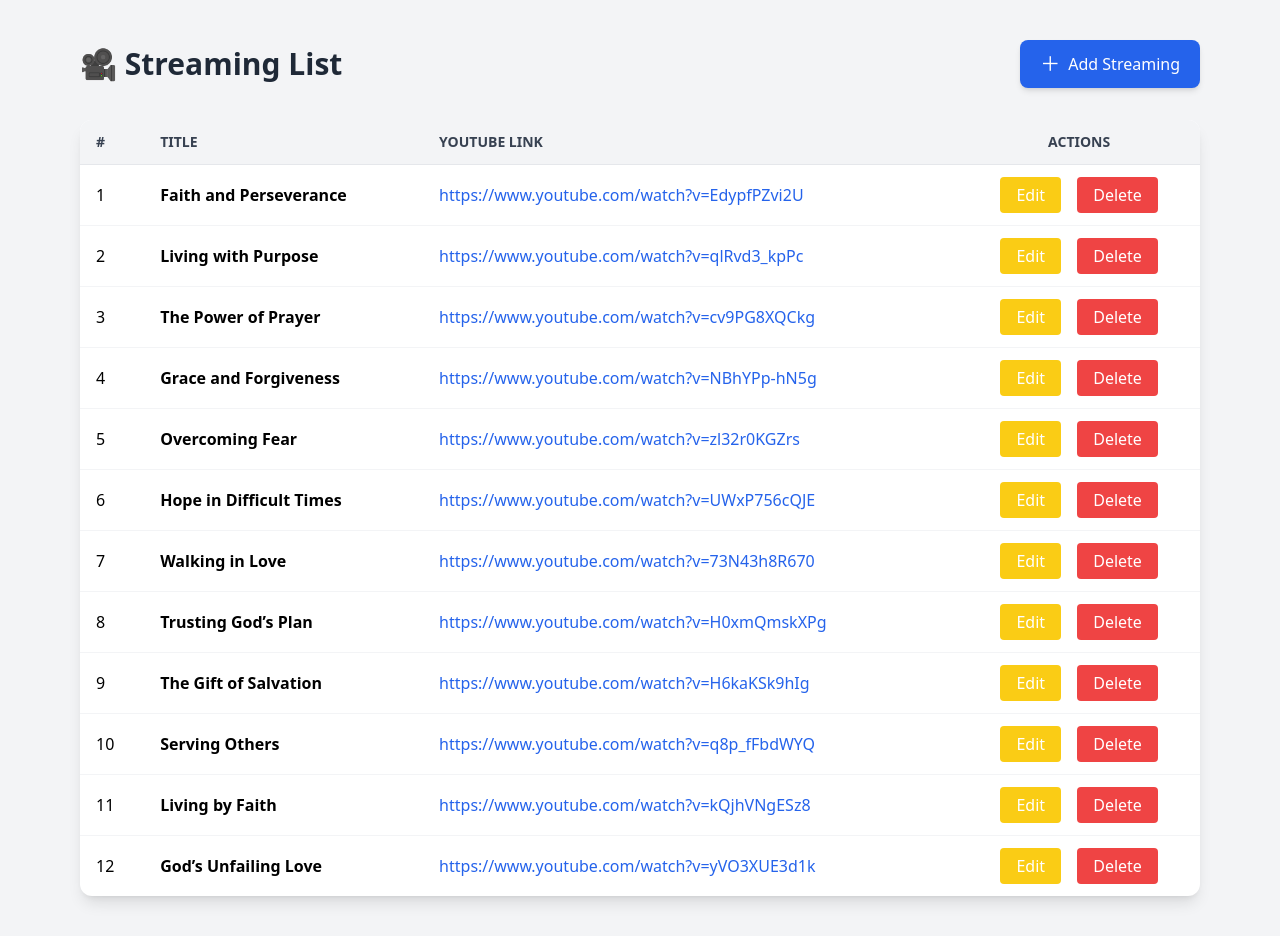
After one commit to milkyol0gy/krispen-site, a Laravel app: page /admin/sermons in a window 1280 px wide. The commit adds this page. Run offline with Laravel 12, Linux system fonts and the light colour scheme; data comes from the database, SQL or seed files in the repository; some libraries are stand-ins or nearby versions.

Commit message:
feat(stream): add admin stream views; update SermonController, SermonRecord; update routes and stream-list

```diff
--- a/app/Http/Controllers/SermonController.php
+++ b/app/Http/Controllers/SermonController.php
@@ -4,6 +4,7 @@ namespace App\Http\Controllers;
 
 use Illuminate\Http\Request;
 use Illuminate\Support\Facades\DB;
+use App\Models\SermonRecord;
 
 class SermonController extends Controller
 {
@@ -27,4 +28,91 @@ class SermonController extends Controller
 
         return view('main.stream.stream-list', compact('featured', 'others'));
     }
+
+
+    public function adminIndex()
+    {
+    $sermons = \DB::table('sermon_records')
+        ->orderBy('created_at','desc')
+        ->get()
+        ->map(function($s){
+            parse_str(parse_url($s->youtube_link, PHP_URL_QUERY) ?? '', $q);
+            $s->youtube_id = $q['v'] ?? null;
+            $s->date = \Carbon\Carbon::parse($s->created_at)->format('d M Y');
+            return $s;
+        });
+
+    return view('admin.stream.stream-list', [
+        'sermons' => $sermons,
+        'sermonsJson' => $sermons->toJson()
+    ]);
+    }
+
+    public function create()
+    {
+        return view('admin.streamings.create');
+    }
+
+    public function store(Request $request)
+    {
+        // Validate input
+        $request->validate([
+            'title'         => 'required|string|max:255',
+            'youtube_link'  => 'required|url'
+        ]);
+
+        // Create new streaming record
+        SermonRecord::create([
+            'title'        => $request->title,
+            'youtube_link' => $request->youtube_link
+        ]);
+
+        return redirect()
+            ->route('admin.sermons.index')
+            ->with('success', 'Streaming has been added successfully.');
+    }
+
+        /**
+         * Show edit form (optional if you use modal)
+         */
+    public function edit($id)
+    {
+        $streaming = SermonRecord::findOrFail($id);
+
+        return view('admin.sermons.edit', compact('streaming'));
+    }
+
+        /**
+         * Update existing stream
+         */
+    public function update(Request $request, $id)
+    {
+        // Validate input
+        $request->validate([
+            'title'         => 'required|string|max:255',
+            'youtube_link'  => 'required|url'
+        ]);
+
+        $streaming = SermonRecord::findOrFail($id);
+        $streaming->update([
+            'title'        => $request->title,
+            'youtube_link' => $request->youtube_link
+        ]);
+        return redirect()
+            ->route('admin.sermons.index')
+            ->with('success', 'Streaming has been updated successfully.');
+    }
+
+        /**
+         * Delete a stream
+         */
+    public function destroy($id)
+    {
+        $streaming = SermonRecord::findOrFail($id);
+        $streaming->delete();
+
+        return redirect()
+            ->route('admin.sermons.index')
+            ->with('success', 'Streaming has been deleted successfully.');
+    }
 }
--- a/app/Models/SermonRecord.php
+++ b/app/Models/SermonRecord.php
@@ -6,5 +6,9 @@ use Illuminate\Database\Eloquent\Model;
 
 class SermonRecord extends Model
 {
-    //
+    protected $table = 'sermon_records';
+    protected $fillable = [
+        'title',
+        'youtube_link',
+    ];
 }
--- /dev/null
+++ b/resources/views/admin/stream/stream-list.blade.php
@@ -0,0 +1,277 @@
+<!DOCTYPE html>
+<html lang="en">
+<head>
+  <meta charset="UTF-8">
+  <meta name="viewport" content="width=device-width, initial-scale=1.0">
+  <title>Streaming Management</title>
+  <script src="https://cdn.tailwindcss.com"></script>
+  <script defer src="https://cdn.jsdelivr.net/npm/alpinejs@3.x.x/dist/cdn.min.js"></script>
+</head>
+<body class="bg-gray-100" x-data='streamingCrud(@json($sermons))'>
+
+
+
+<div class="max-w-6xl mx-auto px-4 py-10">
+
+    <!-- Page Heading -->
+    <div class="flex items-center justify-between mb-8">
+        <h1 class="text-3xl font-bold text-gray-800">🎥 Streaming List</h1>
+
+        <button @click="openAddModal()"
+           class="inline-flex items-center gap-2 px-5 py-2.5 bg-blue-600 text-white font-medium rounded-lg shadow-md hover:bg-blue-700 focus:outline-none focus:ring-2 focus:ring-blue-400 transition">
+            <span class="text-xl">＋</span>
+            Add Streaming
+        </button>
+    </div>
+
+    <!-- Table -->
+    <div class="bg-white rounded-xl shadow-lg overflow-hidden">
+        <table class="min-w-full border-collapse">
+            <thead>
+                <tr class="bg-gray-100 text-left text-gray-700 uppercase text-sm">
+                    <th class="py-3 px-4 border-b">#</th>
+                    <th class="py-3 px-4 border-b">Title</th>
+                    <th class="py-3 px-4 border-b">YouTube Link</th>
+                    <th class="py-3 px-4 border-b text-center">Actions</th>
+                </tr>
+            </thead>
+            <tbody class="divide-y divide-gray-100">
+                @forelse ($sermons as $index => $stream)
+                    <tr class="hover:bg-gray-50 transition">
+                        <td class="py-3 px-4">{{ $index + 1 }}</td>
+                        <td class="py-3 px-4 font-semibold">{{ $stream->title }}</td>
+                        <td class="py-3 px-4">
+                            <a href="{{ $stream->youtube_link }}" target="_blank" class="text-blue-600 hover:underline break-words">
+                                {{ $stream->youtube_link }}
+                            </a>
+                        </td>
+                        <td class="py-3 px-4 text-center space-x-3">
+                            <button @click="openEditModal({{ $stream->id }}, '{{ addslashes($stream->title) }}', '{{ addslashes($stream->youtube_link) }}')"
+                                class="px-4 py-1.5 bg-yellow-400 text-white rounded hover:bg-yellow-500 transition">
+                                Edit
+                            </button>
+                            <form id="deleteForm-{{ $stream->id }}"
+                                action="{{ route('admin.sermons.destroy', $stream->id) }}"
+                                method="POST" class="inline-block">
+                                @csrf
+                                @method('DELETE')
+
+                                <button type="button"
+                                        @click="
+                                            formData = { title: '{{ $stream->title }}', youtube_link: '{{ $stream->youtube_link }}' };
+                                            showPreview('delete', {{ $stream->id }})
+                                        "
+                                        class="px-4 py-1.5 bg-red-500 text-white rounded hover:bg-red-600 transition">
+                                    Delete
+                                </button>
+                            </form>
+                        </td>
+                    </tr>
+                @empty
+                    <tr>
+                        <td colspan="4" class="py-6 text-center text-gray-500">
+                            No streaming entries found.
+                        </td>
+                    </tr>
+                @endforelse
+            </tbody>
+        </table>
+    </div>
+</div>
+
+<!-- Modal -->
+<div x-show="isOpen"
+     class="fixed inset-0 bg-black/50 flex items-center justify-center z-50"
+     x-transition
+     @keydown.escape.window="closeModal()">
+    <div class="bg-white w-full max-w-md rounded-xl shadow-xl p-6 relative"
+         @click.outside="closeModal()">
+
+        <!-- Modal Title -->
+        <h2 class="text-2xl font-bold text-gray-800 mb-4" x-text="modalTitle"></h2>
+
+        <!-- Form -->
+        <form :action="formAction" method="POST" class="space-y-5" id="crudForm">
+            @csrf
+            <template x-if="isEdit">
+                <input type="hidden" name="_method" value="PUT">
+            </template>
+
+            <!-- Title -->
+            <div>
+                <label for="title" class="block text-sm font-medium text-gray-700 mb-1">Title</label>
+                <input type="text" id="title" name="title" x-model="formData.title"
+                       class="w-full border border-gray-300 rounded-lg px-4 py-2 focus:ring-2 focus:ring-blue-400 focus:outline-none" required>
+            </div>
+
+            <!-- YouTube Link -->
+            <div>
+                <label for="youtube_link" class="block text-sm font-medium text-gray-700 mb-1">YouTube URL</label>
+                <input type="url" id="youtube_link" name="youtube_link" x-model="formData.youtube_link"
+                       class="w-full border border-gray-300 rounded-lg px-4 py-2 focus:ring-2 focus:ring-blue-400 focus:outline-none" required>
+            </div>
+
+            <!-- Buttons -->
+            <div class="flex justify-end gap-4">
+                <button type="button" @click="closeModal()"
+                        class="px-4 py-2 bg-gray-300 text-gray-700 rounded-lg hover:bg-gray-400 transition">
+                    Cancel
+                </button>
+                <button type="button"
+                        @click="showPreview(isEdit ? 'edit' : 'add')"
+                        class="px-4 py-2 bg-blue-600 text-white rounded-lg hover:bg-blue-700 transition">
+                    <span x-text="isEdit ? 'Preview & Update' : 'Preview & Save'"></span>
+                </button>
+            </div>
+        </form>
+    </div>
+</div>
+
+<!-- Preview Modal -->
+<div x-show="isPreviewOpen" class="fixed inset-0 bg-black/50 flex items-center justify-center z-50" x-transition>
+  <div class="bg-white w-full max-w-6xl rounded-xl shadow-xl overflow-y-auto max-h-[90vh]">
+
+    <div class="flex justify-between items-center px-6 py-4 border-b">
+      <h2 class="text-xl font-bold">Preview Public Page</h2>
+      <button @click="isPreviewOpen=false" class="text-gray-500 hover:text-gray-700">&times;</button>
+    </div>
+
+    <div class="bg-gray-100 font-poppins">
+
+      <!-- Hero -->
+      <section class="relative mx-4 mt-4 py-6 px-6 bg-black rounded-3xl shadow-lg">
+        <img src="{{ asset('assets/streaming_background.png') }}"
+             class="absolute inset-0 w-full h-full object-cover opacity-70 rounded-3xl">
+        <div class="relative max-w-7xl mx-auto h-32 flex flex-col justify-between">
+          <img src="{{ asset('assets/logo.png') }}" class="h-16 w-auto">
+          <h1 class="text-2xl font-black text-white">Rekaman Live Khotbah</h1>
+        </div>
+      </section>
+
+      <!-- Featured -->
+      <section class="mx-4 mt-6 py-6 px-6 bg-green-200 rounded-3xl shadow-lg">
+        <h2 class="text-2xl font-black text-center mb-6">Rekaman Minggu Ini</h2>
+
+        <template x-if="featured">
+          <div class="mb-6">
+            <div class="bg-white rounded-lg shadow overflow-hidden flex flex-col lg:flex-row">
+              <div class="relative aspect-video lg:w-3/4">
+                <img :src="`https://img.youtube.com/vi/${featured.youtube_id}/hqdefault.jpg`" class="w-full h-full object-cover">
+              </div>
+              <div class="p-4 lg:w-1/4">
+                <h3 class="text-lg font-semibold mb-2" x-text="featured.title"></h3>
+                <p class="text-gray-600 text-sm" x-text="featured.date"></p>
+              </div>
+            </div>
+          </div>
+        </template>
+
+        <!-- Grid -->
+        <div class="grid grid-cols-1 sm:grid-cols-2 lg:grid-cols-3 gap-6">
+          <template x-for="sermon in others" :key="sermon.id">
+            <div class="bg-white rounded-lg shadow overflow-hidden">
+              <div class="relative aspect-video">
+                <img :src="`https://img.youtube.com/vi/${sermon.youtube_id}/hqdefault.jpg`" class="w-full h-full object-cover">
+              </div>
+              <div class="p-3">
+                <h4 class="font-semibold text-base" x-text="sermon.title"></h4>
+                <p class="text-gray-600 text-xs" x-text="sermon.date"></p>
+              </div>
+            </div>
+          </template>
+        </div>
+      </section>
+    </div>
+
+    <div class="flex justify-end gap-4 px-6 py-4 border-t">
+      <button @click="isPreviewOpen=false" class="px-4 py-2 bg-gray-300 text-gray-700 rounded hover:bg-gray-400">Cancel</button>
+      <button @click="confirmPreview()" class="px-4 py-2 bg-blue-600 text-white rounded hover:bg-blue-700">Confirm</button>
+    </div>
+  </div>
+</div>
+
+</div>
+
+<script>
+window.streamingCrud = function (initialSermons) {
+  return {
+    // state
+    isOpen: false,
+    isEdit: false,
+    isPreviewOpen: false,
+    modalTitle: '',
+    formAction: '',
+    formData: { title: '', youtube_link: '' },
+    sermons: initialSermons || [],
+    previewList: [],
+    pendingAction: null,
+    pendingId: null,
+
+    // open/close
+    openAddModal() {
+      this.isOpen = true;
+      this.isEdit = false;
+      this.modalTitle = '➕ Add Streaming';
+      this.formAction = '/admin/sermons/store';
+      this.formData = { title: '', youtube_link: '' };
+    },
+    openEditModal(id, title, youtube_link) {
+      this.isOpen = true;
+      this.isEdit = true;
+      this.modalTitle = '✏️ Edit Streaming';
+      this.formAction = `/admin/sermons/${id}/update`;
+      this.formData = { title, youtube_link };
+      this.pendingId = id;
+    },
+    closeModal() { this.isOpen = false; },
+    closePreview() { this.isPreviewOpen = false; },
+
+    // preview logic (unchanged from yours)
+    showPreview(action, id = null) {
+      let list = JSON.parse(JSON.stringify(this.sermons));
+      if (action === 'add') {
+        list.unshift({
+          id: Date.now(),
+          title: this.formData.title,
+          youtube_link: this.formData.youtube_link,
+          youtube_id: this.extractYouTubeId(this.formData.youtube_link),
+          date: new Date().toLocaleDateString('id-ID', { day: '2-digit', month: 'short', year: 'numeric' })
+        });
+      } else if (action === 'edit') {
+        const idx = list.findIndex(s => s.id === this.pendingId);
+        if (idx >= 0) {
+          list[idx].title = this.formData.title;
+          list[idx].youtube_link = this.formData.youtube_link;
+          list[idx].youtube_id = this.extractYouTubeId(this.formData.youtube_link);
+          list[idx].date = new Date().toLocaleDateString('id-ID', { day: '2-digit', month: 'short', year: 'numeric' });
+        }
+      } else if (action === 'delete') {
+        list = list.filter(s => s.id !== id);
+      }
+      this.previewList = list;
+      this.pendingAction = action;
+      this.pendingId = id;
+      this.isPreviewOpen = true;
+    },
+    confirmPreview() {
+      if (this.pendingAction === 'add' || this.pendingAction === 'edit') {
+        document.getElementById('crudForm').submit();
+      } else if (this.pendingAction === 'delete') {
+        document.getElementById(`deleteForm-${this.pendingId}`).submit();
+      }
+      this.isPreviewOpen = false;
+    },
+    extractYouTubeId(url) {
+      const m = url?.match(/[?&]v=([^&#]+)/);
+      return m ? m[1] : '';
+    },
+    get featured() { return this.previewList[0] || null; },
+  get others() {return this.previewList.slice(1, 10);}
+
+  };
+};
+</script>
+
+
+</body>
+</html>
--- a/routes/web.php
+++ b/routes/web.php
@@ -8,7 +8,7 @@ use App\Http\Controllers\MaterialController;
 Route::get('/materialview', [MaterialController::class, 'publicIndex'])->name('materials.public');
 
 // --- ADMIN ROUTES (Manual Definition) ---
-Route::prefix('admin')->group(function () {
+Route::prefix('admin')->name('admin.')->group(function () {
 
     // Route names will now be materials.index, materials.create, etc. (NO 'admin.' prefix)
     Route::get('/materials', [MaterialController::class, 'index'])->name('materials.index');
@@ -18,6 +18,17 @@ Route::prefix('admin')->group(function () {
     Route::put('/materials/update/{material}', [MaterialController::class, 'update'])->name('materials.update');
     Route::delete('/materials/destroy/{material}', [MaterialController::class, 'destroy'])->name('materials.destroy');
 
+
+
+    // STREAMING ADMIN
+    Route::prefix('sermons')->name('sermons.')->group(function () {
+        Route::get('/', [SermonController::class, 'adminIndex'])->name('index');
+        Route::get('/create', [SermonController::class, 'create'])->name('create');
+        Route::post('/store', [SermonController::class, 'store'])->name('store');
+        Route::get('/{id}/edit', [SermonController::class, 'edit'])->name('edit');
+        Route::put('/{id}/update', [SermonController::class, 'update'])->name('update');
+        Route::delete('/{id}/delete', [SermonController::class, 'destroy'])->name('destroy');
+    });
 });
 
-Route::get('/sermons', [SermonController::class, 'index'])->name('sermons.index');
+Route::get('/sermons', [SermonController::class, 'index'])->name('sermons.public');
```
Also changed, not shown: app/Models/Material.php (+2 -6 lines), resources/views/main/stream/stream-list.blade.php (+3 -5 lines).
